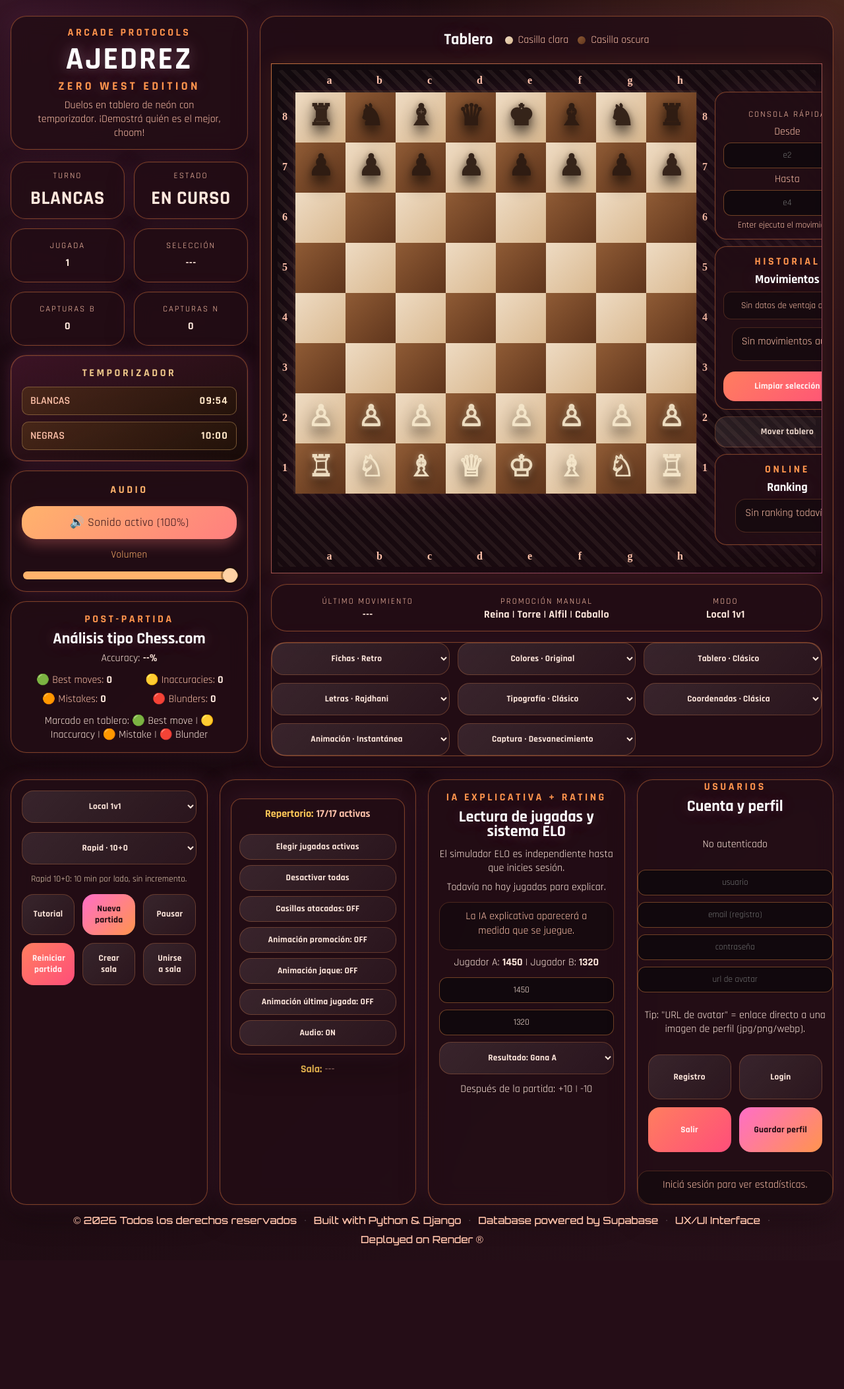
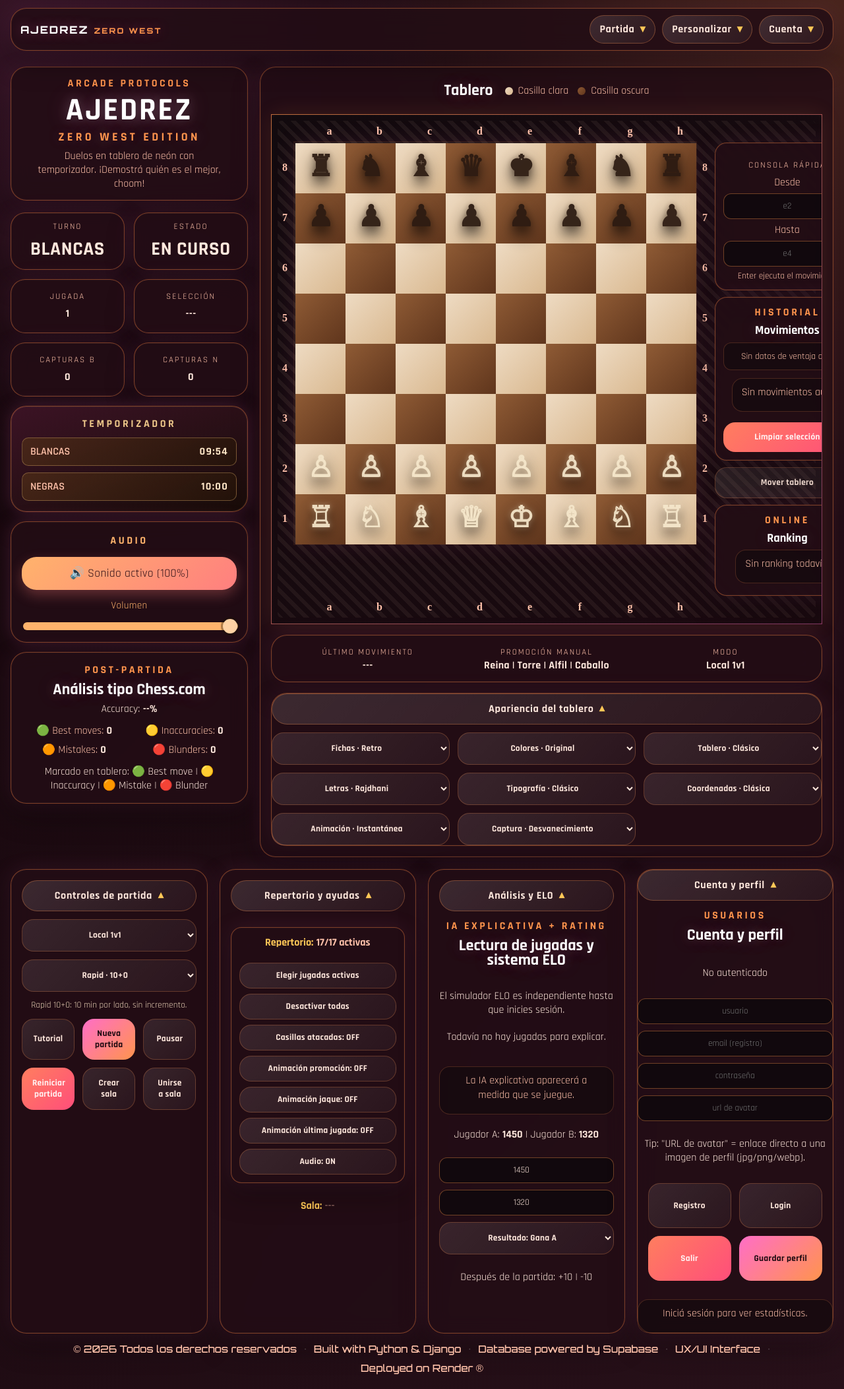
Before and after one commit to lu-developer476/Ajedrez, a Django app: page / in a window 1280 px wide. Shown: the whole page at 66% size. Before the commit the page ends 1888 px from the top, so only its background shows below. Run offline with Django 5.2, Linux system fonts and the light colour scheme; data that the repository does not hold is empty.

Commit message:
Add navbar and collapsible navigation panels (#36)

```diff
--- a/core/static/core/css/styles.css
+++ b/core/static/core/css/styles.css
@@ -1336,3 +1336,181 @@ body {
     border-radius: 18px;
   }
 }
+
+html {
+  scroll-behavior: smooth;
+  scroll-padding-top: 104px;
+}
+
+.site-navbar {
+  position: sticky;
+  top: 12px;
+  z-index: 20;
+  width: min(1400px, calc(100% - 32px));
+  margin: 12px auto 0;
+  padding: 10px 14px;
+  display: flex;
+  align-items: center;
+  justify-content: space-between;
+  gap: 14px;
+}
+
+.nav-brand {
+  color: #fff;
+  text-decoration: none;
+  font-family: var(--font-title);
+  font-weight: 800;
+  letter-spacing: 0.12em;
+  text-shadow: 0 0 18px rgba(255, 110, 199, 0.34);
+  display: inline-flex;
+  align-items: baseline;
+  gap: 8px;
+  white-space: nowrap;
+}
+
+.nav-brand span {
+  color: var(--accent-2);
+  font-size: 0.74rem;
+  letter-spacing: 0.18em;
+  text-transform: uppercase;
+}
+
+.nav-dropdowns {
+  display: flex;
+  justify-content: flex-end;
+  flex-wrap: wrap;
+  gap: 10px;
+}
+
+.nav-menu {
+  position: relative;
+}
+
+.nav-menu summary,
+.disclosure-panel > summary {
+  list-style: none;
+  cursor: pointer;
+  user-select: none;
+  border-radius: 999px;
+  border: 1px solid rgba(255, 148, 77, 0.32);
+  background: linear-gradient(135deg, rgba(255,255,255,0.12), rgba(255,255,255,0.04));
+  color: var(--text);
+  font-weight: 800;
+  letter-spacing: 0.04em;
+}
+
+.nav-menu summary::-webkit-details-marker,
+.disclosure-panel > summary::-webkit-details-marker {
+  display: none;
+}
+
+.nav-menu summary {
+  padding: 10px 14px;
+}
+
+.nav-menu summary::after,
+.disclosure-panel > summary::after {
+  content: '▾';
+  display: inline-block;
+  margin-left: 8px;
+  color: var(--accent-3);
+  transition: transform 0.16s ease;
+}
+
+.nav-menu[open] summary::after,
+.disclosure-panel[open] > summary::after {
+  transform: rotate(180deg);
+}
+
+.nav-menu-list {
+  position: absolute;
+  right: 0;
+  top: calc(100% + 8px);
+  min-width: 190px;
+  padding: 8px;
+  display: grid;
+  gap: 6px;
+  border: 1px solid rgba(255, 148, 77, 0.36);
+  border-radius: 16px;
+  background: rgba(30, 10, 18, 0.96);
+  box-shadow: 0 18px 30px rgba(0,0,0,0.34), 0 0 22px rgba(255, 110, 199, 0.14);
+}
+
+.nav-menu-list a {
+  color: var(--text);
+  text-decoration: none;
+  padding: 9px 10px;
+  border-radius: 12px;
+  text-align: center;
+}
+
+.nav-menu-list a:hover,
+.nav-menu-list a:focus-visible {
+  background: rgba(255, 148, 77, 0.16);
+  outline: none;
+}
+
+.disclosure-panel {
+  display: block;
+}
+
+.disclosure-panel > summary {
+  margin: 0 0 12px;
+  padding: 12px 16px;
+  text-align: center;
+}
+
+.disclosure-panel:not([open]) > summary {
+  margin-bottom: 0;
+}
+
+.disclosure-content {
+  display: grid;
+  gap: 12px;
+}
+
+.theme-select-grid,
+.controls-grid {
+  grid-template-columns: repeat(3, minmax(0, 1fr));
+}
+
+.theme-select-grid .btn,
+.controls-grid .btn,
+.controls-grid select {
+  width: 100%;
+}
+
+@media (max-width: 1120px) {
+  .site-navbar {
+    align-items: stretch;
+    flex-direction: column;
+  }
+
+  .nav-brand,
+  .nav-dropdowns {
+    justify-content: center;
+  }
+
+  .theme-select-grid,
+  .controls-grid {
+    grid-template-columns: 1fr;
+  }
+}
+
+@media (max-width: 720px) {
+  html { scroll-padding-top: 150px; }
+  .site-navbar {
+    width: min(100%, calc(100% - 18px));
+    top: 6px;
+  }
+
+  .nav-dropdowns {
+    display: grid;
+    grid-template-columns: 1fr;
+  }
+
+  .nav-menu-list {
+    left: 0;
+    right: 0;
+  }
+}
--- a/core/static/core/js/game.js
+++ b/core/static/core/js/game.js
@@ -1,3 +1,17 @@
+
+const navMenus = document.querySelectorAll('.site-navbar .nav-menu');
+navMenus.forEach((menu) => {
+  menu.addEventListener('toggle', () => {
+    if (!menu.open) return;
+    navMenus.forEach((otherMenu) => {
+      if (otherMenu !== menu) otherMenu.open = false;
+    });
+  });
+  menu.querySelectorAll('a').forEach((link) => {
+    link.addEventListener('click', () => { menu.open = false; });
+  });
+});
+
 const boardEl = document.getElementById('board');
 const turnIndicatorEl = document.getElementById('turn-indicator');
 const statusTextEl = document.getElementById('status-text');
--- a/core/templates/core/index.html
+++ b/core/templates/core/index.html
@@ -14,14 +14,44 @@
 </head>
 <body>
   <div class="noise"></div>
-  <main class="game-shell">
+  <nav class="site-navbar panel-glow" aria-label="Navegación principal">
+    <a class="nav-brand" href="#top">AJEDREZ<span>Zero West</span></a>
+    <div class="nav-dropdowns" aria-label="Accesos rápidos del sitio">
+      <details class="nav-menu">
+        <summary>Partida</summary>
+        <div class="nav-menu-list">
+          <a href="#tablero">Tablero</a>
+          <a href="#controles">Controles</a>
+          <a href="#historial">Historial</a>
+          <a href="#ranking">Ranking</a>
+        </div>
+      </details>
+      <details class="nav-menu">
+        <summary>Personalizar</summary>
+        <div class="nav-menu-list">
+          <a href="#apariencia">Apariencia</a>
+          <a href="#repertorio">Repertorio</a>
+          <a href="#analisis">Análisis</a>
+        </div>
+      </details>
+      <details class="nav-menu">
+        <summary>Cuenta</summary>
+        <div class="nav-menu-list">
+          <a href="#usuario">Perfil</a>
+          <a href="#audio">Audio</a>
+          <a href="#estado">Estado</a>
+        </div>
+      </details>
+    </div>
+  </nav>
+  <main id="top" class="game-shell">
     <section class="hud">
       <div class="brand-box panel-glow">
         <p class="eyebrow">ARCADE PROTOCOLS</p>
         <h1>AJEDREZ<span>ZERO WEST EDITION</span></h1>
         <p class="tagline">Duelos en tablero de neón con temporizador. ¡Demostrá quién es el mejor, choom!</p>
       </div>
-      <div class="stats-grid">
+      <div id="estado" class="stats-grid">
         <article class="stat-card panel-glow"><span class="stat-label">TURNO</span><strong id="turn-indicator">BLANCAS</strong></article>
         <article class="stat-card panel-glow"><span class="stat-label">ESTADO</span><strong id="status-text">EN CURSO</strong></article>
         <article class="stat-card panel-glow small"><span class="stat-label">JUGADA</span><strong id="move-counter">1</strong></article>
@@ -33,7 +63,7 @@
           <div class="timer-row"><span>BLANCAS</span><strong id="white-timer">10:00</strong></div>
           <div class="timer-row"><span>NEGRAS</span><strong id="black-timer">10:00</strong></div>
         </article>
-        <article class="audio-panel panel-glow stat-level-card" aria-label="Panel de sonido">
+        <article id="audio" class="audio-panel panel-glow stat-level-card" aria-label="Panel de sonido">
           <p class="eyebrow">Audio</p>
           <div class="audio-state" id="audio-state">🔊 Sonido activo (100%)</div>
           <label for="volume-slider" class="audio-label">Volumen</label>
@@ -53,7 +83,7 @@
       </div>
     </section>
 
-    <section class="arena panel-glow">
+    <section id="tablero" class="arena panel-glow">
       <div class="board-topbar">
         <div><h2>Tablero</h2></div>
         <div class="legend-inline"><span><i id="light-cell-dot" class="dot dot-light"></i>Casilla clara</span><span><i id="dark-cell-dot" class="dot dot-dark"></i>Casilla oscura</span></div>
@@ -73,14 +103,14 @@
               <input id="command-to" class="command-input" type="text" maxlength="2" placeholder="e4" autocomplete="off">
               <small>Enter ejecuta el movimiento</small>
             </div>
-            <div class="leaderboard panel-inline leaderboard-compact">
+            <div id="historial" class="leaderboard panel-inline leaderboard-compact">
               <div class="leaderboard-header"><p class="eyebrow">HISTORIAL</p><h2>Movimientos</h2></div>
               <div id="advantage-history" class="advantage-history" aria-label="Historial visual de ventaja"></div>
               <ol id="move-history" class="move-history"></ol>
               <button id="reset-view-btn" class="btn danger" type="button">Limpiar selección</button>
             </div>
             <button id="flip-board-btn" class="btn secondary" type="button">Mover tablero</button>
-            <div class="leaderboard panel-inline leaderboard-compact">
+            <div id="ranking" class="leaderboard panel-inline leaderboard-compact">
               <div class="leaderboard-header"><p class="eyebrow">ONLINE</p><h2>Ranking</h2></div>
               <ol id="ranking-list" class="move-history"></ol>
             </div>
@@ -93,7 +123,9 @@
         <div><span class="mini-label">Promoción manual</span><strong id="promotion-mode">Reina | Torre | Alfil | Caballo</strong></div>
         <div><span class="mini-label">Modo</span><strong id="mode-label">Local 1v1</strong></div>
       </div>
-      <div class="theme-selects panel-inline">
+      <details id="apariencia" class="theme-selects panel-inline disclosure-panel" open>
+        <summary>Apariencia del tablero</summary>
+        <div class="disclosure-content theme-select-grid">
         <select id="piece-theme" class="btn secondary" aria-label="Estilo de fichas">
           <option value="retro" selected>Fichas · Retro</option>
           <option value="humano">Fichas · Medieval</option>
@@ -139,11 +171,14 @@
           <option value="reduccion">Captura · Reducción</option>
           <option value="explosion">Captura · Explosión</option>
         </select>
-      </div>
+        </div>
+      </details>
     </section>
 
     <section class="aux-panels">
-      <div class="controls game-controls panel-glow">
+      <details id="controles" class="controls game-controls panel-glow disclosure-panel" open>
+        <summary>Controles de partida</summary>
+        <div class="disclosure-content controls-grid">
         <select id="mode-select" class="btn secondary"><option value="local">Local 1v1</option><option value="ai">Jugador vs IA</option><option value="training">Entrenamiento</option><option value="online">Online</option></select>
         <select id="time-control" class="btn secondary" aria-label="Control de tiempo">
           <option value="bullet">Bullet · 1+0</option>
@@ -167,8 +202,11 @@
           <button id="online-create-btn" class="btn secondary" type="button">Crear sala</button>
           <button id="online-join-btn" class="btn secondary" type="button">Unirse a sala</button>
         </div>
-      </div>
-      <div class="tips panel-glow">
+        </div>
+      </details>
+      <details id="repertorio" class="tips panel-glow disclosure-panel" open>
+        <summary>Repertorio y ayudas</summary>
+        <div class="disclosure-content">
         <div class="variation-controls panel-inline">
           <p><span>Repertorio:</span> <strong id="variations-summary">10/10 activas</strong></p>
           <button id="open-variations-btn" class="btn secondary" type="button">Elegir jugadas activas</button>
@@ -180,8 +218,11 @@
           <button id="toggle-audio-btn" class="btn secondary" type="button">Audio: ON</button>
         </div>
         <p id="room-info"><span>Sala:</span> ---</p>
-      </div>
-      <div class="analysis panel-glow">
+        </div>
+      </details>
+      <details id="analisis" class="analysis panel-glow disclosure-panel" open>
+        <summary>Análisis y ELO</summary>
+        <div class="disclosure-content">
         <div class="leaderboard-header"><p class="eyebrow">IA EXPLICATIVA + RATING</p><h2>Lectura de jugadas y sistema ELO</h2></div>
         <p id="elo-link-status" class="analysis-legend">El simulador ELO es independiente hasta que inicies sesión.</p>
         <p id="ai-explanation-main" class="analysis-main">Todavía no hay jugadas para explicar.</p>
@@ -197,8 +238,11 @@
           </select>
         </div>
         <p id="elo-after" class="analysis-legend">Después de la partida: +0 | +0</p>
-      </div>
-      <div class="user-panel panel-glow">
+        </div>
+      </details>
+      <details id="usuario" class="user-panel panel-glow disclosure-panel" open>
+        <summary>Cuenta y perfil</summary>
+        <div class="disclosure-content">
         <div class="leaderboard-header"><p class="eyebrow">USUARIOS</p><h2>Cuenta y perfil</h2></div>
         <p id="auth-status">No autenticado</p>
         <div class="auth-grid">
@@ -215,7 +259,8 @@
           <button id="save-profile-btn" class="btn primary" type="button">Guardar perfil</button>
         </div>
         <ul id="user-stats-list" class="move-history"></ul>
-      </div>
+        </div>
+      </details>
     </section>
   </main>
   <footer class="footer">
```
